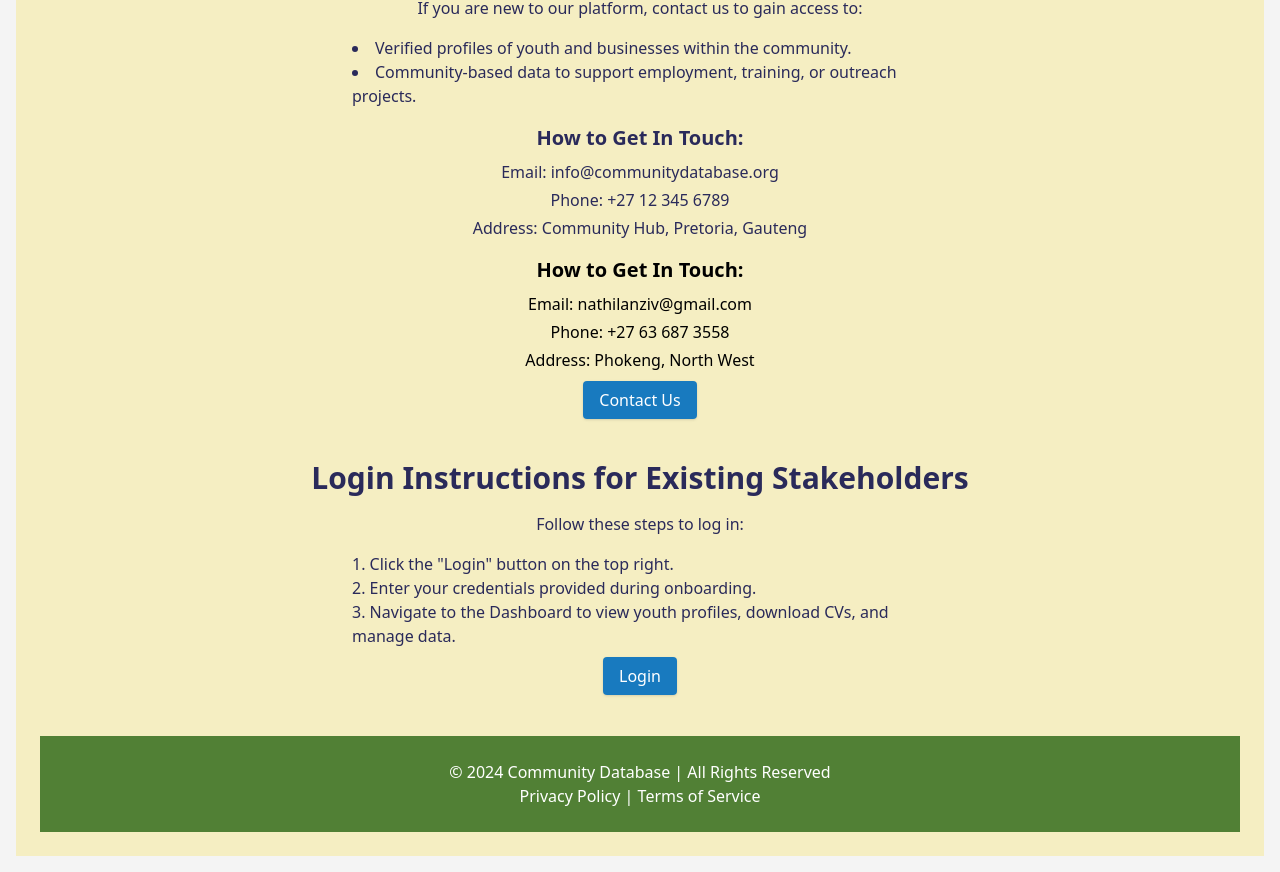
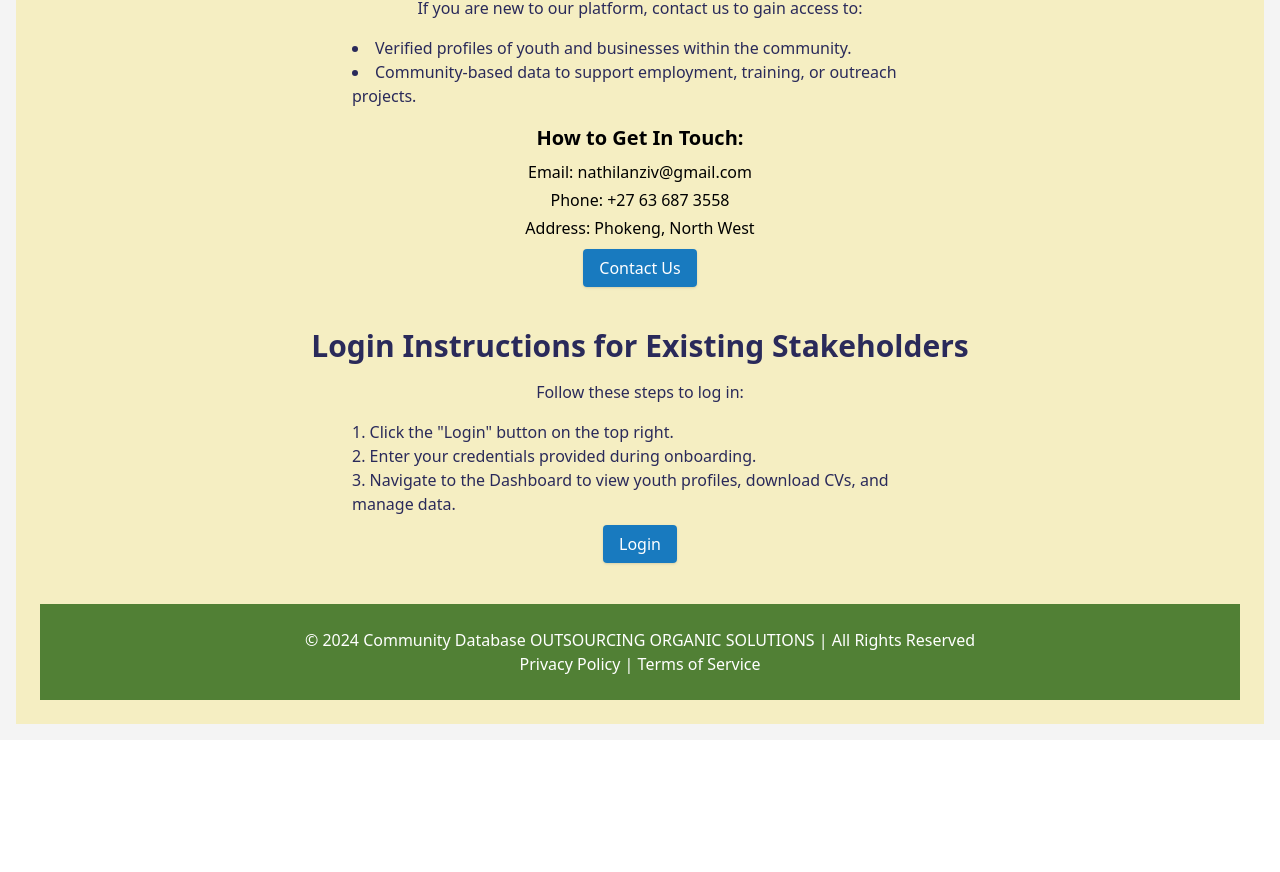
Before and after one commit to Nathilanzi/Database, a React (Vite) app in the folder vite-project/: page / in a window 1280 px wide. Shown: the part 1136-2008 px from the top of the page. After the commit the page ends 1876 px from the top, so only its background shows below. Built offline with nearby package versions, Linux system fonts and the light colour scheme.

Commit message:
Remove prop contact details

```diff
--- a/vite-project/src/components/Home.jsx
+++ b/vite-project/src/components/Home.jsx
@@ -67,10 +67,6 @@ const Home = () => {
           <li>Community-based data to support employment, training, or outreach projects.</li>
         </ul>
 
-        <h3 className="text-xl font-semibold text-center mb-2 text-[#2A2A5A]">How to Get In Touch:</h3>
-        <p className="text-center mb-1 text-[#2A2A5A]">Email: info@communitydatabase.org</p>
-        <p className="text-center mb-1 text-[#2A2A5A]">Phone: +27 12 345 6789</p>
-        <p className="text-center mb-4 text-[#2A2A5A]">Address: Community Hub, Pretoria, Gauteng</p>
         <h3 className="text-xl font-semibold text-center mb-2">How to Get In Touch:</h3>
         <p className="text-center mb-1">Email: nathilanziv@gmail.com</p>
         <p className="text-center mb-1">Phone: +27 63 687 3558</p>
@@ -101,7 +97,7 @@ const Home = () => {
       </section>
 
       <footer className="text-center py-6 mt-12 bg-[#518035] text-white">
-        <p>© 2024 Community Database | All Rights Reserved</p>
+        <p>© 2024 Community Database OUTSOURCING ORGANIC SOLUTIONS | All Rights Reserved</p>
         <p>
           <Link to="/privacy" className="hover:underline">Privacy Policy</Link> |{' '}
           <Link to="/terms" className="hover:underline">Terms of Service</Link>
```
